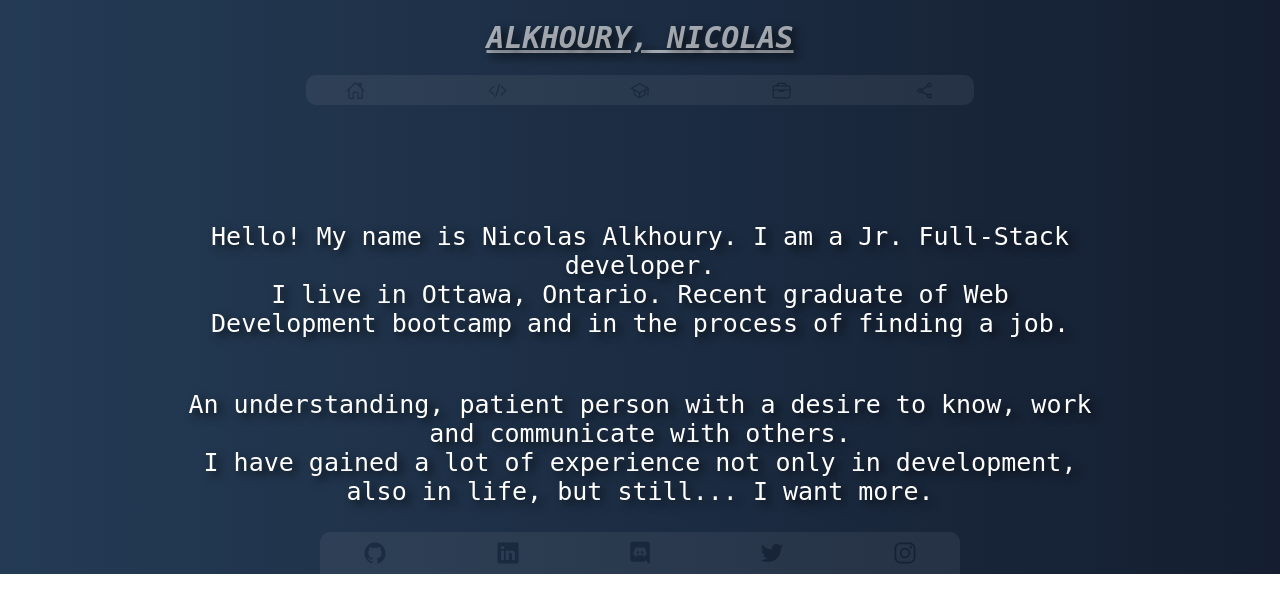
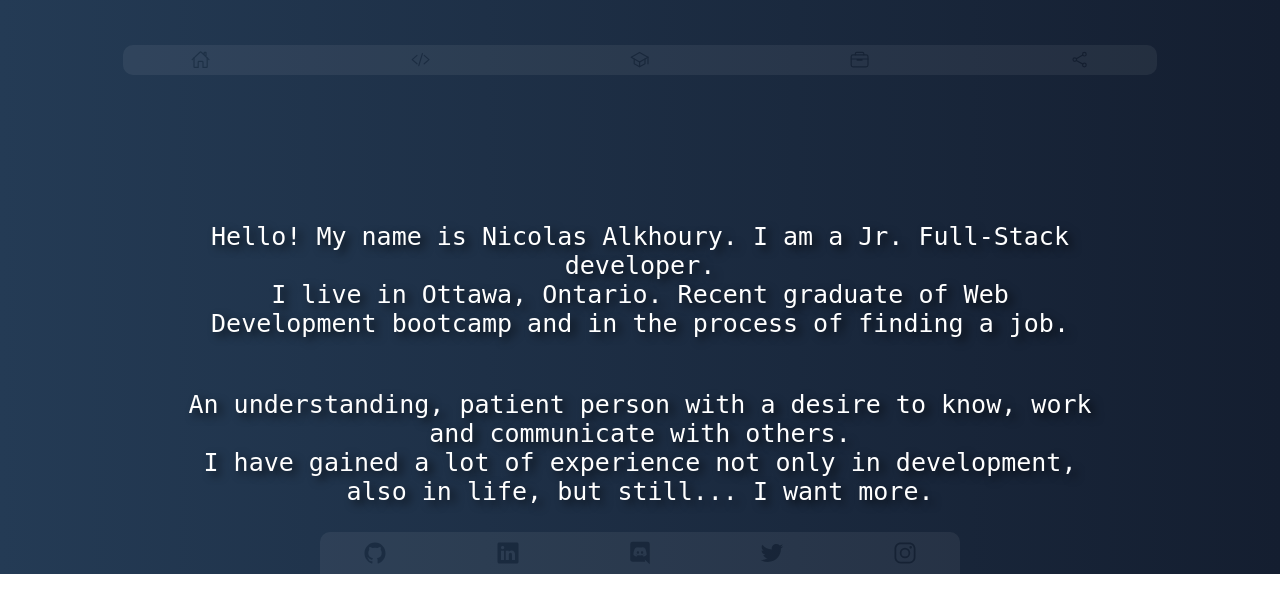
Before and after one commit to Monsieur-Nico/Monsieur-Nico, a React (Create React App) app in the folder nicolas-alkhoury/: page / in a window 1280 px wide. Shown: the top 612 px of the page. Built offline with nearby package versions, Linux system fonts and the light colour scheme.

Commit message:
Fix Header and NavBar

```diff
--- a/nicolas-alkhoury/src/components/Header.jsx
+++ b/nicolas-alkhoury/src/components/Header.jsx
@@ -7,7 +7,6 @@ import "./Styles/Header.scss";
 export default function Header(props) {
   return (
     <header className="Protfilio-header">
-      <h1 className="header-title">Alkhoury, Nicolas</h1>
       <NavBar />
     </header>
   );
--- a/nicolas-alkhoury/src/components/Styles/Header.scss
+++ b/nicolas-alkhoury/src/components/Styles/Header.scss
@@ -3,7 +3,7 @@
   margin-bottom: 60px;
   width: 95%;
   display: flex;
-  justify-content: flex-start;
+  justify-content: center;
   align-items: center;
   flex-direction: column;
 
--- a/nicolas-alkhoury/src/components/Styles/NavBar.scss
+++ b/nicolas-alkhoury/src/components/Styles/NavBar.scss
@@ -2,7 +2,7 @@
   display: flex;
   justify-content: space-between;
   align-items: center;
-  width: 55%;
+  width: 85%;
   height: 30px;
   background-color: rgba(255, 255, 255, 0.6);
   opacity: 10%;
```
